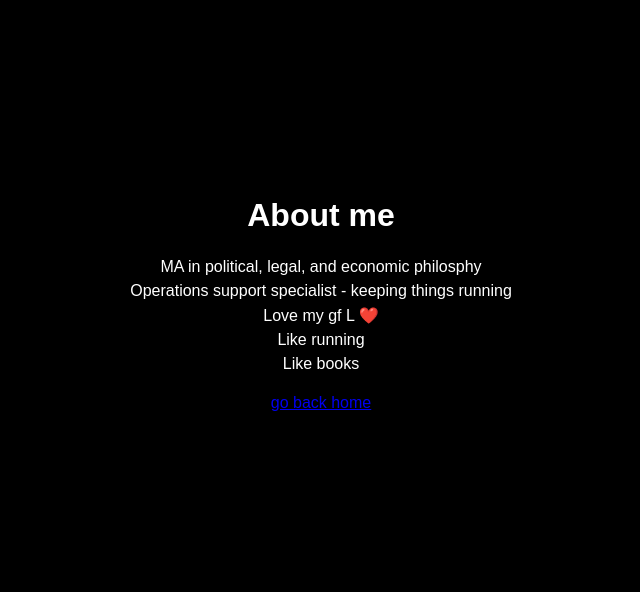
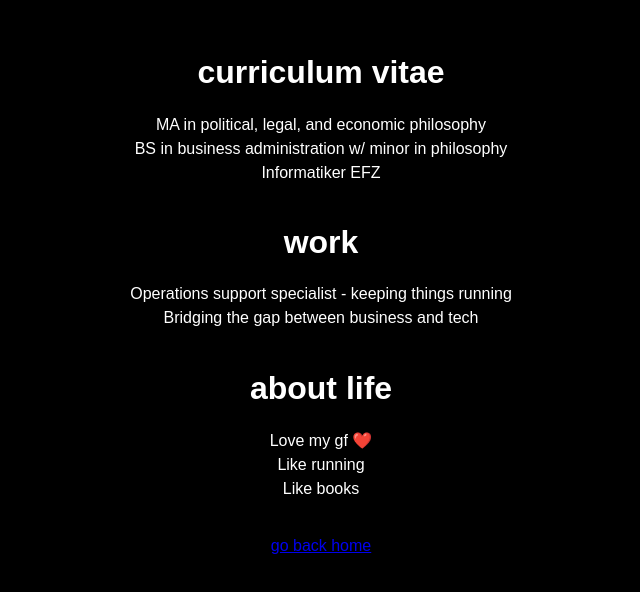
Before and after one commit to andreasdubach/andreasdubach.github.io, a plain HTML site: page about.html in a window 1280 px wide. Shown: the part 106-698 px from the top of the page, without its empty margins (319-959 px from the left). Drawn offline with Linux system fonts and the light colour scheme.

Commit message:
significant changes to about me page and minor spelling corrections

```diff
--- a/aboutme.html
+++ b/about.html
@@ -7,12 +7,17 @@
     <link rel="stylesheet" href="resources/css/style.css">
 </head>
 <body>
-    <h1>About me</h1>
-    <p>MA in political, legal, and economic philosphy</p>
+    <h1>curriculum vitae</h1>
+    <p>MA in political, legal, and economic philosophy</p>
+    <p>BS in business administration w/ minor in philosophy</p>
+    <p>Informatiker EFZ</p><br />
+    <h1>work</h1>
     <p>Operations support specialist - keeping things running</p>
-    <p>Love my gf L &#10084;&#65039;</p>
+    <p>Bridging the gap between business and tech</p><br />
+    <h1>about life</h1>
+    <p>Love my gf &#10084;&#65039;</p>
     <p>Like running</p>
-    <p>Like books</p><br />
+    <p>Like books</p><br /><br />
     <a href="index.html">go back home</a>
 </body>
 </html>
```
Also changed, not shown: index.html (+3 -2 lines).
